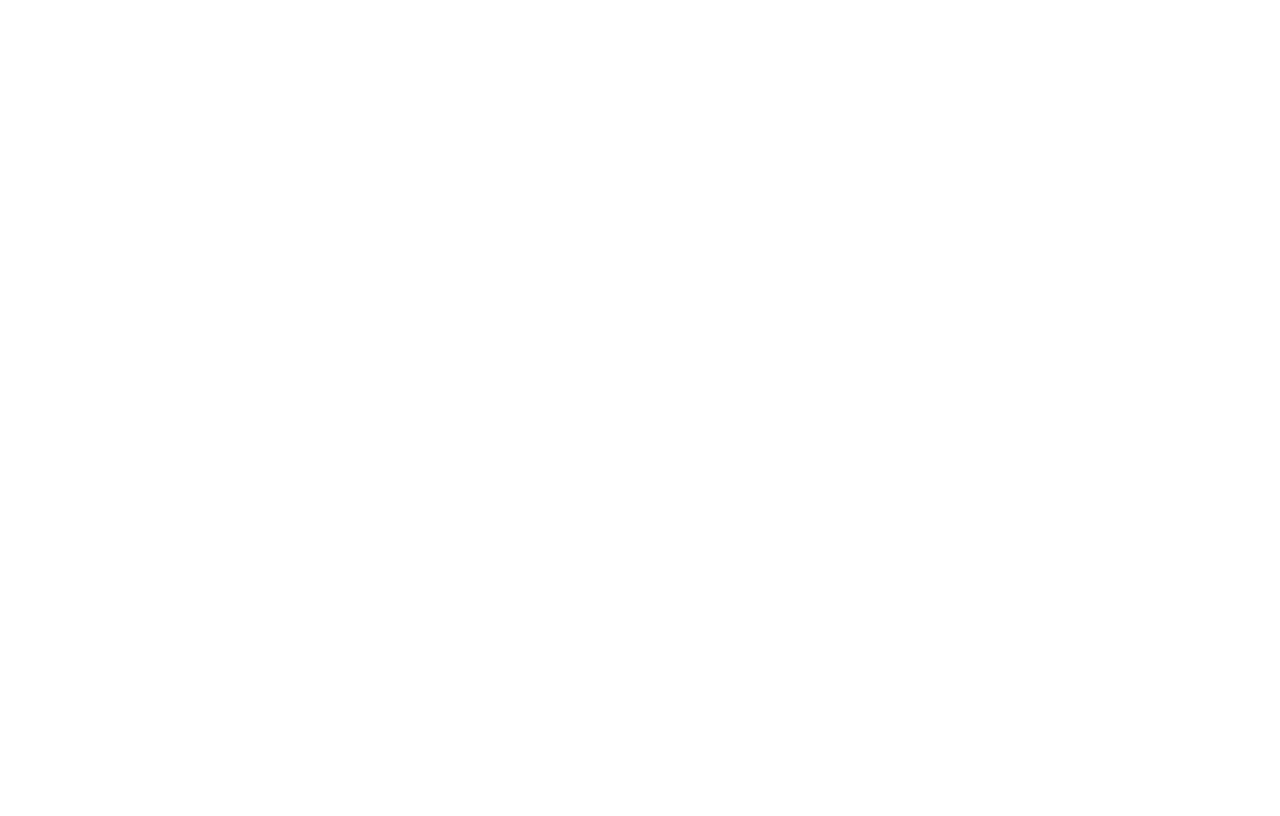
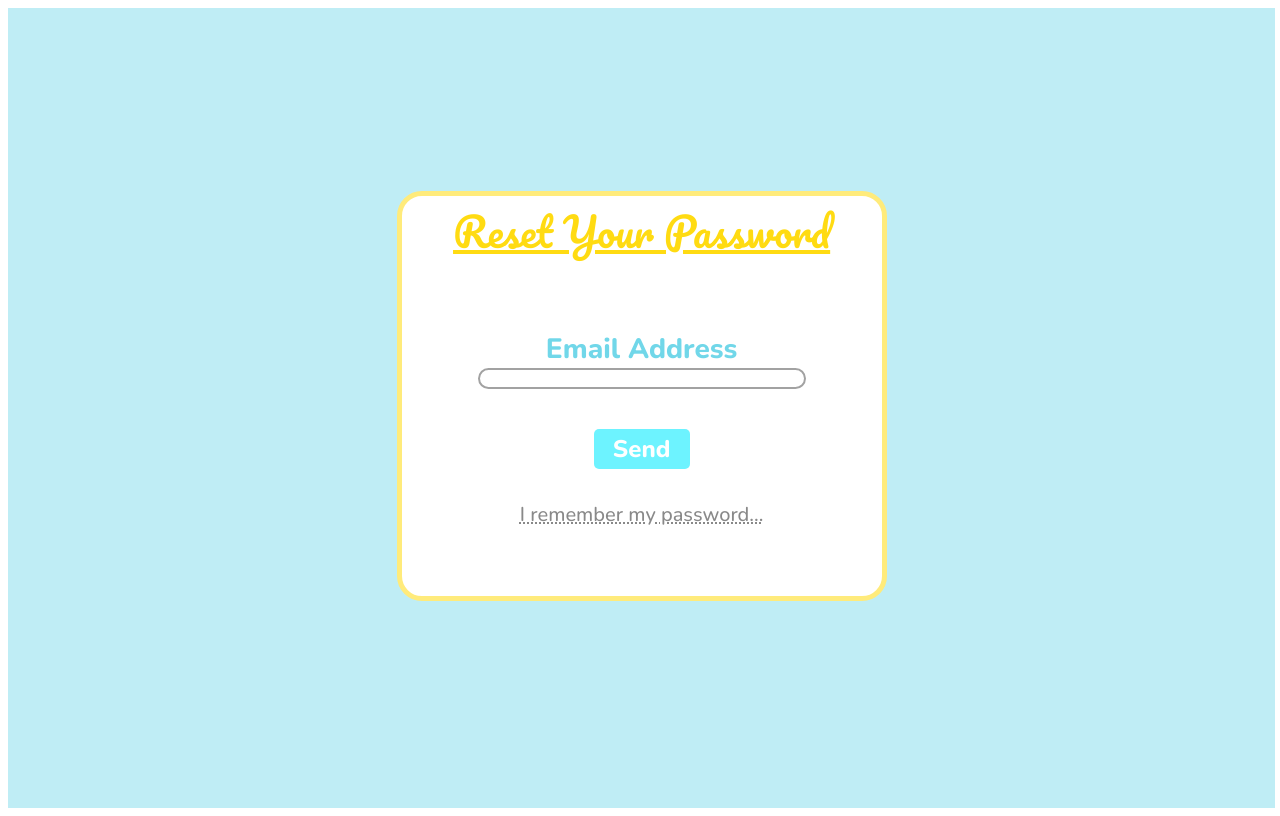
Before and after one commit to michael-v-b/weavel-crochet, a React (Vite) app: page /forgot_pass in a window 1280 px wide. Before the commit this address had no page. Built offline with nearby package versions, Linux system fonts and the light colour scheme.

Commit message:
add forgot password

```diff
--- /dev/null
+++ b/src/Account/ForgotPass.jsx
@@ -0,0 +1,68 @@
+
+
+import {motion} from 'framer-motion';
+import {useNavigate} from "react-router";
+import{useState} from "react";
+import supabase from "../supabase";
+
+const ForgotPass = () => {
+
+    const navigate = useNavigate();
+
+    const [email,setEmail] = useState("");
+
+    const handleChange = (event) => {
+        setEmail(event.target.value);
+    }
+
+    const sendEmail = async () => {
+        const {data,error} = await supabase.auth.resetPasswordForEmail(email, {redirectTo: 'http://localhost:5173/reset_pass'});
+
+        navigate("/verification");
+    }
+
+    return <div className = "web-container center">
+
+        <div className = "register-window" style = {{height:"50vh"}}>
+            <div className=  "register-request">
+                Reset Your Password
+            </div>
+            <div className = "register-inputs-container center">
+                <div className = "register-field-name" style = {{marginTop:"5vh"}}>
+                    Email Address
+                </div>
+                <motion.input
+                className="register-field"
+                whileHover={{ scale: 1.1, backgroundColor: "#eeeeee" }}
+                type="text"
+                maxLength="30"
+                onChange = {handleChange}
+                />
+          </div>
+
+            <motion.div
+            whileHover = {{scale:1.1}}
+            whileTap = {{scale:0.9}}
+            className = "register-button"
+            style = {{fontSize:"3vh",width:"10vh"}}
+            onClick = {sendEmail}>
+                Send
+            </motion.div>
+
+          <motion.div
+          whileHover = {{scale:1.1,color:"#000"}}
+          whileTap = {{scale:0.9,color:"#888"}}
+          onClick = {()=>{
+            navigate("/login")
+          }}
+
+          className = "login center" style ={{marginTop:"1vh"}}>
+            I remember my password...
+          </motion.div>
+
+        </div>
+    </div>
+
+}
+
+export default ForgotPass;
--- /dev/null
+++ b/src/Account/HomeIcon.jsx
@@ -0,0 +1,20 @@
+import logo from "../assets/logo.png";
+import {useNavigate} from "react-router";
+import {motion} from "framer-motion";
+
+const HomeIcon = () => {
+
+    const navigate = useNavigate();
+    return <motion.img
+        className="login-logo"
+        whileHover={{ scale: 1.1 }}
+        whileTap={{ scale: 0.9 }}
+        onClick={()=>{
+            navigate("/");
+        }}
+        src={logo}
+      />
+
+}
+
+export default HomeIcon;
--- a/src/Account/Login/Login.css
+++ b/src/Account/Login/Login.css
@@ -76,6 +76,8 @@
 .login-button-container {
   display: flex;
   flex-direction: row-reverse;
+  justify-content:space-between;
+  align-items:center;
   width: 50vh;
   padding-right:12vh;
 }
@@ -99,6 +101,15 @@
   border-radius: 5px;
 }
 
+.forgot-pass{
+  font-family:"Nunito",sans-serif;
+  font-weight:500;
+  text-decoration:underline dotted;
+  font-size:2.5vh;
+  margin-left:10vh;
+  color: rgb(137, 137, 137);
+}
+
 /*"I don't have an account"*/
 .register {
   margin-top:5vh;
--- a/src/Account/Login/Login.jsx
+++ b/src/Account/Login/Login.jsx
@@ -108,6 +108,7 @@
           <div className="warning-message">{warning} </div>
 
           <div className="login-button-container">
+
             <motion.div
               className="login-button"
               whileHover={{ scale: 1.1, backgroundColor: "#11d5e9" }}
@@ -119,6 +120,14 @@
               onClick={handleLoginClick}
             >
               Log In{" "}
+            </motion.div>
+            <motion.div
+            className = "forgot-pass"
+            whileHover = {{ color:"#000000",scale:1.1}}
+            whileTap = {{ color:"#888888",scale:0.9}}
+            onClick = {()=>{navigate ("/forgot_pass")}}
+            >
+              Forgot password?
             </motion.div>
 
           </div>
--- a/src/Account/Register/Register.css
+++ b/src/Account/Register/Register.css
@@ -10,7 +10,6 @@
 .register-window {
   display: flex;
   flex-direction: column;
-  justify-content: space-between;
   align-items: center;
 
   height: 70vh; /*hard- coded, may need to change*/
--- a/src/Account/Register/Register.jsx
+++ b/src/Account/Register/Register.jsx
@@ -2,8 +2,8 @@
 import { motion } from "framer-motion";
 import { useNavigate } from "react-router";
 import { useState } from "react";
-import logo from "../../assets/logo.png";
 import supabase from "../../supabase";
+import HomeIcon from "../HomeIcon";
 
 /**
  *@typedef {Register} - Screen users navigate to to create their accounts.
@@ -85,17 +85,7 @@
 
   return (
     <div className="web-container center">
-      <motion.img
-        className="register-logo"
-        whileHover={{
-          scale: 1.1,
-        }}
-        whileTap={{ scale: 0.9 }}
-        onClick={() => {
-          navigate("/");
-        }}
-        src={logo}
-      />
+      <HomeIcon/>
       <div className="register-window ">
         <div className="register-request">Please Create Your Account </div>
         <div className="register-inputs center">
--- /dev/null
+++ b/src/Account/ResetPass.jsx
@@ -0,0 +1,77 @@
+
+
+import {motion} from "framer-motion";
+import {useNavigate} from "react-router";
+import supabase from "../supabase";
+import {useState} from 'react';
+
+const ResetPass = () => {
+    const [pass1,setPass1] = useState("");
+    const [pass2,setPass2] = useState("");
+    const navigate = useNavigate();
+
+    const handlePass1 = (event) => {
+        setPass1(event.target.value);
+    }
+
+    const handlePass2 = (event) => {
+        setPass2(event.target.value);
+    }
+
+
+
+
+
+    return <div className = "web-container center">
+
+    <div className = "register-window" style = {{height:"65vh"}}>
+        <div className=  "register-request">
+            Make a New Password
+        </div>
+        <div className = "register-inputs-container center">
+            <div className = "register-field-name" style = {{marginTop:"5vh"}}>
+                Password
+            </div>
+            <motion.input
+            className="register-field"
+            whileHover={{ scale: 1.1, backgroundColor: "#eeeeee" }}
+            type="text"
+            maxLength="30"
+            />
+
+            <div className = "register-field-name" style = {{marginTop:"5vh"}}>
+                Re-enter Password
+            </div>
+            <motion.input
+            className="register-field"
+            whileHover={{ scale: 1.1, backgroundColor: "#eeeeee" }}
+            type="text"
+            maxLength="30"
+            />
+      </div>
+
+        <motion.div
+        whileHover = {{scale:1.1}}
+        whileTap = {{scale:0.9}}
+        className = "register-button"
+        style = {{fontSize:"3vh",width:"10vh"}}
+      >
+            Send
+        </motion.div>
+
+      <motion.div
+      whileHover = {{scale:1.1,color:"#000"}}
+      whileTap = {{scale:0.9,color:"#888"}}
+      onClick = {()=>{
+        navigate("/login")
+      }}
+
+      className = "login center" style ={{marginTop:"1vh"}}>
+        I remember my password...
+      </motion.div>
+
+    </div>
+</div>
+}
+
+export default ResetPass;
--- a/src/App.jsx
+++ b/src/App.jsx
@@ -2,6 +2,8 @@
 import Login from "./Account/Login/Login";
 import Register from "./Account/Register/Register";
 import Verification from "./Account/Verification/Verification";
+import ForgotPass from "./Account/ForgotPass";
+import ResetPass from "./Account/ResetPass";
 import Home from "./Home/Home";
 import Projects from "./Projects/Projects";
 import Help from "./Help/Help";
@@ -22,6 +24,8 @@
         <Route path="/login" element={<Login />} />
         <Route path="/register" element={<Register />} />
         <Route path = "/verification" element = {<Verification/>}/>
+        <Route path = "/forgot_pass" element = {<ForgotPass/>}/>
+        <Route path = "/reset_pass" element = {<ResetPass/>}/>
         <Route path="/projects" element={<Projects />} />
         <Route path = "/help" element = {<Help/>}/>
       </Routes>
--- a/src/Sandbox/Canvas/Managers/IntersectionManager.jsx
+++ b/src/Sandbox/Canvas/Managers/IntersectionManager.jsx
@@ -30,7 +30,6 @@
         matrix.multiply(selectedMesh.matrixWorld);
 
         const bTree = nonSelectedMesh.geometry.boundsTree;
-        console.log("bTree: " + bTree);
         const intersects = bTree.intersectsGeometry(
           selectedMesh.geometry,
           matrix
--- a/src/Sandbox/Canvas/Mesh/SelectableMesh.jsx
+++ b/src/Sandbox/Canvas/Mesh/SelectableMesh.jsx
@@ -46,7 +46,6 @@
 
     useFrame(() => {
       if (ref.current) {
-        console.log("calculate the compute bounds");
         const geo = ref.current.geometry;
         geo.computeBoundsTree(geo);
       }
```
